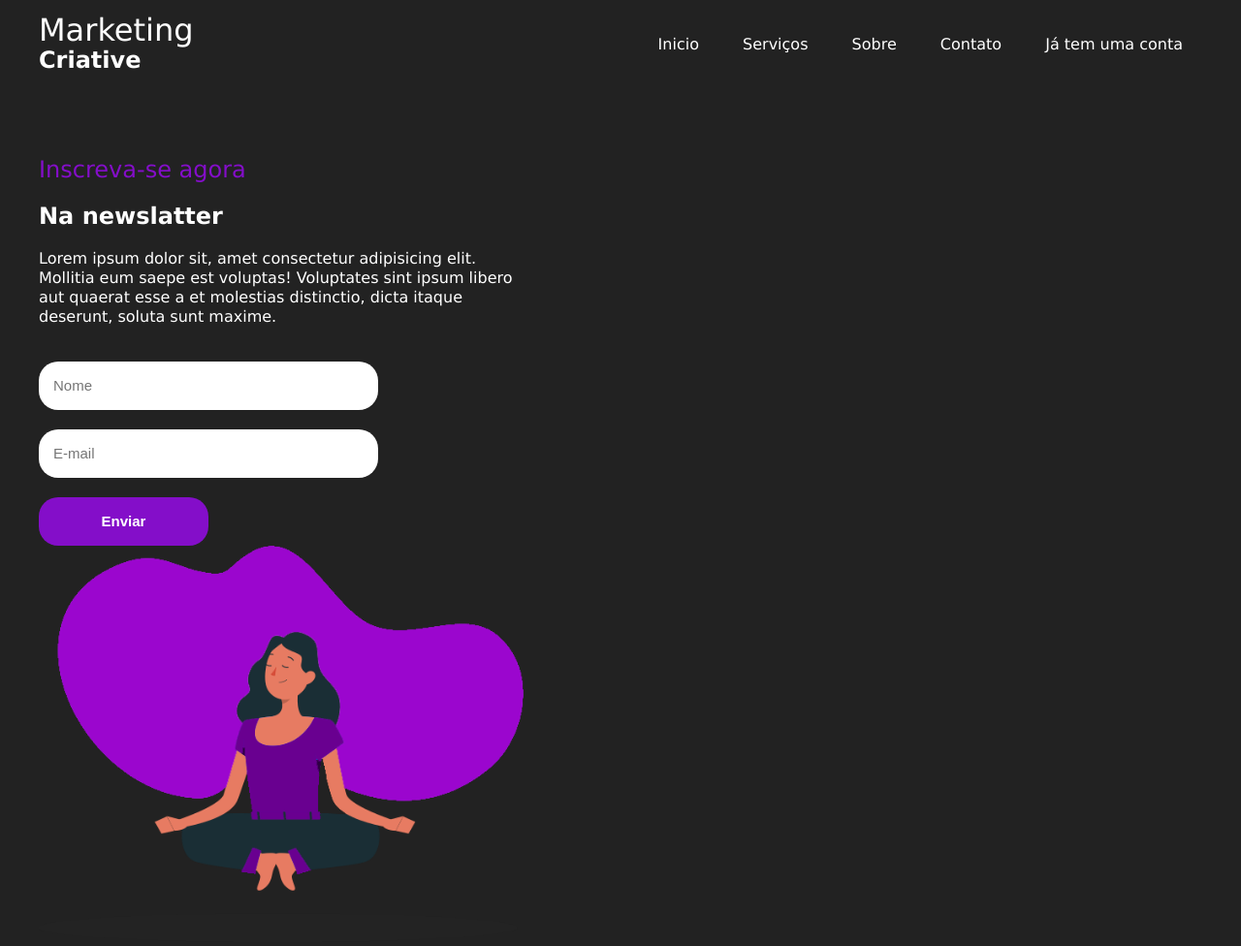
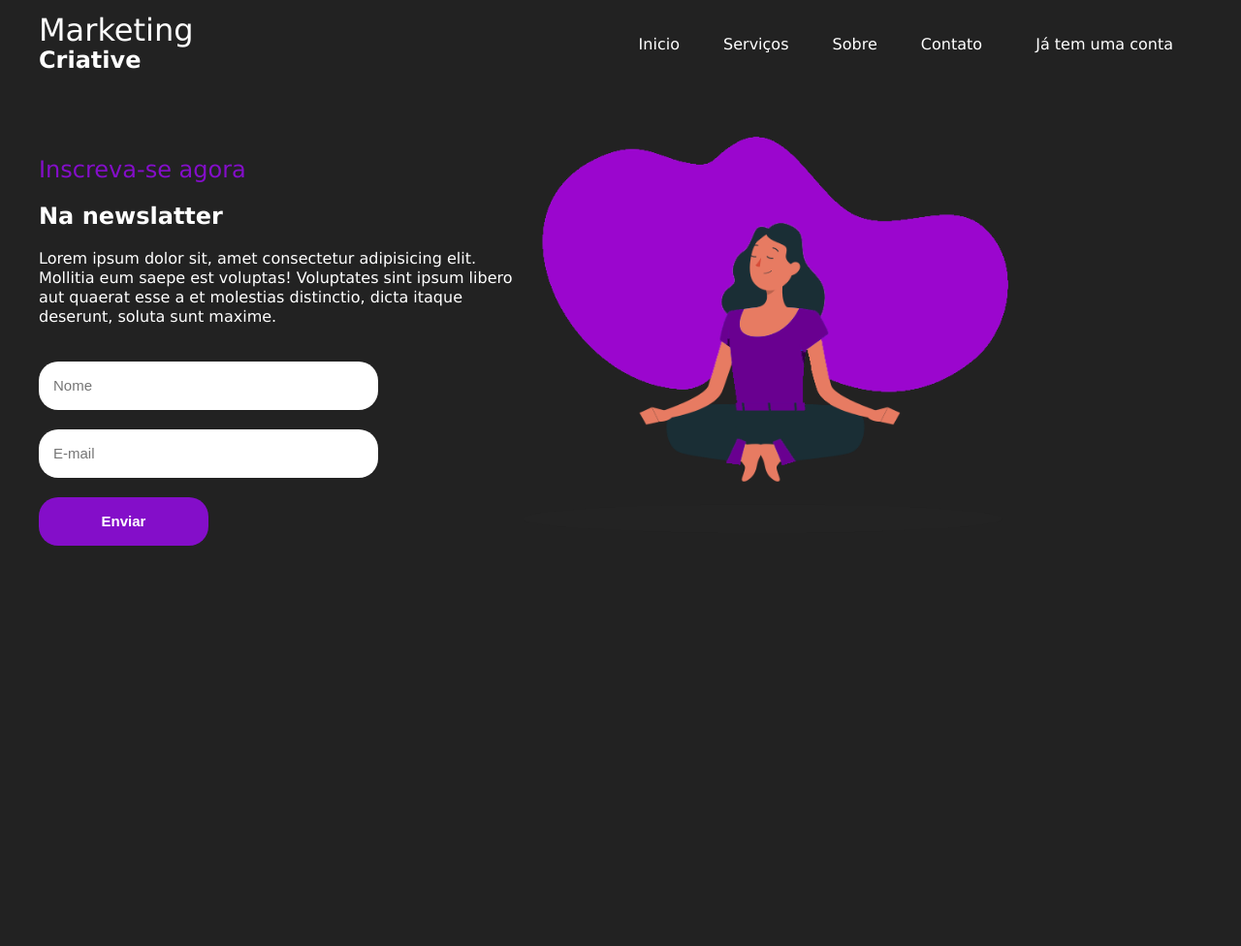
Before and after one commit to maduvy/site_de_alisson, a plain HTML site: page index.html in a window 1280 px wide. Shown: the whole page at 97% size. After the commit the page ends 800 px from the top, so only its background shows below. Drawn offline with Linux system fonts and the light colour scheme.

Commit message:
agr vai..

```diff
--- a/index.html
+++ b/index.html
@@ -17,7 +17,7 @@
              <a href="#"><li>Serviços</li></a>
              <a href="#"><li>Sobre</li></a>
              <a href="#"><li>Contato</li></a>
-             <a href="#"><li>Já tem uma conta</li></a>
+             <a href="#"id="inscreva-se-btn"><li>Já tem uma conta</li></a>
         </ul>
     </header>
         <main>
@@ -33,11 +33,11 @@
              <input type="submit" value="Enviar">
 
      </form>
+</aside>
+            <article>
+             <img src="img-mulher.png">
+            </article>
 
-     <article>
-             <img src="img-mulher.png">
-     </article>
-     </aside>
      </main>
 </body>
 </html>
--- a/style.css
+++ b/style.css
@@ -31,8 +31,8 @@
     transition: 0,3s all;
 }
 
-#inscreva-se-bnt{
-    border: 2px solid red;
+#inscreva-se-btn{
+    border: 2px solid rgb(157, 69, 173)(255, 0, 242);
     padding: 10px;
     border-radius: 15px;
 }
@@ -64,6 +64,7 @@
 
 img{
     width: 500px;
+
 }
 
 form{
```
